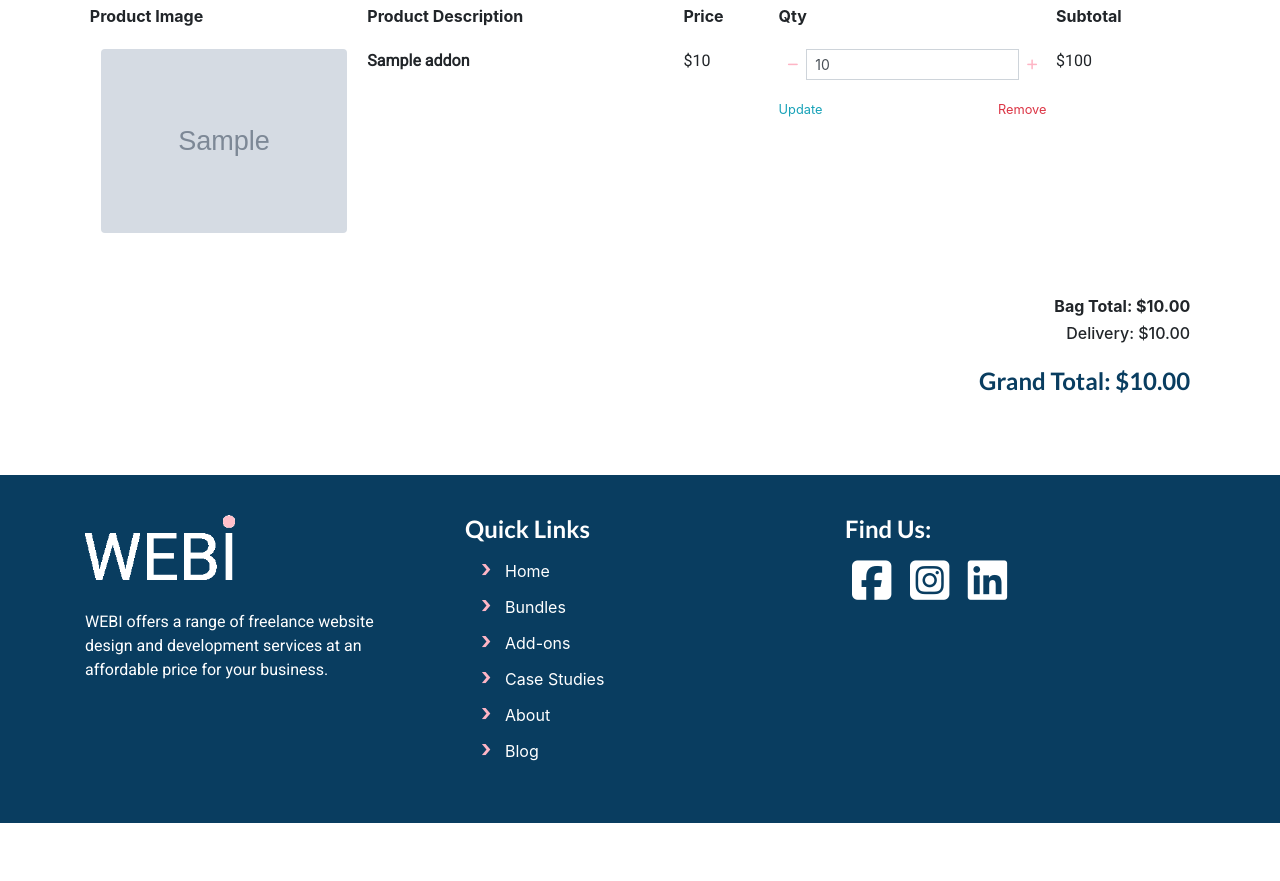
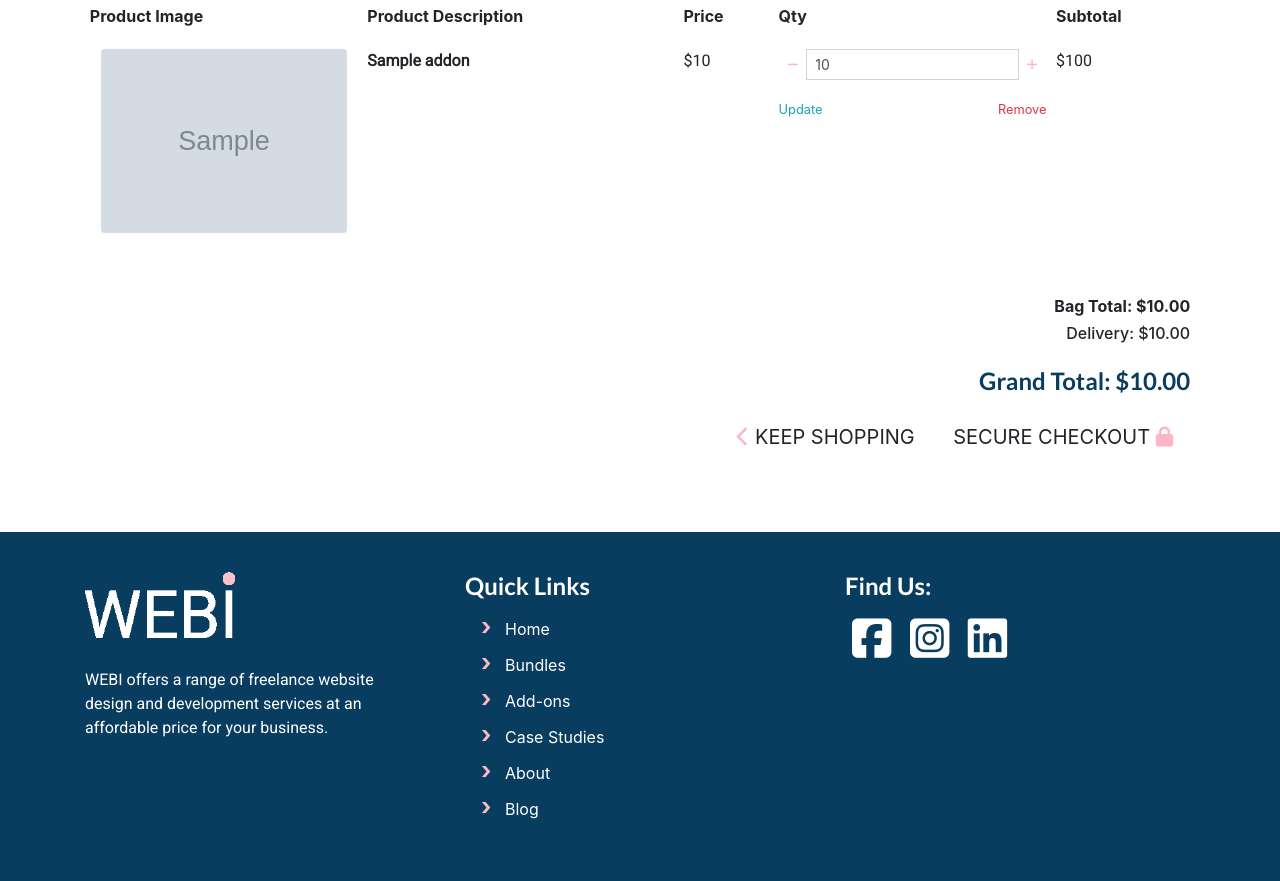
Before and after one commit to JessicaJuliet/webi, a Django app: template bag/templates/bag/bag.html in a window 1280 px wide. Shown: the part 339-1220 px from the top of the page. Before the commit the page ends 1162 px from the top, so only its background shows below. Run offline with Django 3.2, Linux system fonts and the light colour scheme; the template is opened without the code that fills it: most values are stand-ins (such as "Sample title", 1, 10 or a date in 2020); grey boxes marked "Sample" are stand-in pictures; some libraries are stand-ins or nearby versions.

Commit message:
Fix bugs in checkout template

```diff
--- a/bag/templates/bag/bag.html
+++ b/bag/templates/bag/bag.html
@@ -95,6 +95,22 @@
                                     {% endif %}
                                 </td>
                             </tr>
+                            <tr>
+                                <td colspan="5" class="text-right">
+                                    <a href="{% url 'addons' %}" class="btn btn-outline-black rounded-0 btn-lg">
+                                        <span class="icon">
+                                            <i class="fas fa-chevron-left"></i>
+                                        </span>
+                                        <span class="text-uppercase">Keep Shopping</span>
+                                    </a>
+                                    <a href="{% url 'checkout' %}" class="btn btn-black rounded-0 btn-lg">
+                                        <span class="text-uppercase">Secure Checkout</span>
+                                        <span class="icon">
+                                            <i class="fas fa-lock"></i>
+                                        </span>
+                                    </a>
+                                </td>
+                            </tr>
                         </table>
                     </div>
                 {% else %}
@@ -104,12 +120,6 @@
                             <i class="fas fa-chevron-left"></i>
                         </span>
                         <span class="text-uppercase">Keep Shopping</span>
-                    </a>
-                    <a href="{% url 'checkout' %}" class="btn btn-black rounded-0 btn-lg">
-                        <span class="text-uppercase">Secure Checkout</span>
-                        <span class="icon">
-                            <i class="fas fa-lock"></i>
-                        </span>
                     </a>
                 {% endif %}
             </div>
--- a/checkout/template/checkout/checkout.html
+++ b/checkout/templates/checkout/checkout.html
@@ -40,9 +40,9 @@
                 {% for item in bag_items %}
                 <div class="row">
                     <div class="col-2 mb-1">
-                        <a href="{% url 'addon_detail' item.addon.id %}">
+                        <a href="{% url 'addons' %}">
                             {% if item.addon.image %}
-                                <img class="w-100" src="{{ item.addon.image.url }}" alt="{{ addon.name }}">
+                                <img class="w-100" src="{{ item.addon.image.image.url }}" alt="{{ addon.name }}">
                             {% else %}
                                 <img class="w-100" src="{{ MEDIA_URL }}noimage.png" alt="{{ addon.name }}">
                             {% endif %}
--- a/webi/settings.py
+++ b/webi/settings.py
@@ -49,10 +49,11 @@ INSTALLED_APPS = [
     'services',
     'casestudies',
     'blog',
-    'checkout',
     'about',
     'ckeditor',
     'bag',
+    'checkout',
+
 
     # Other
     'crispy_forms',
```
Also changed, not shown: checkout/forms.py (+5 -4 lines).
